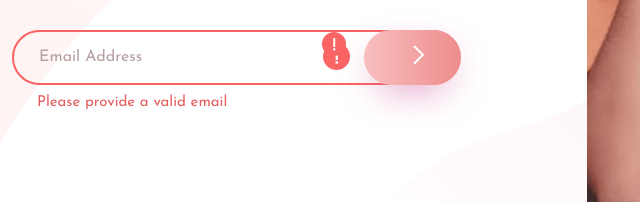
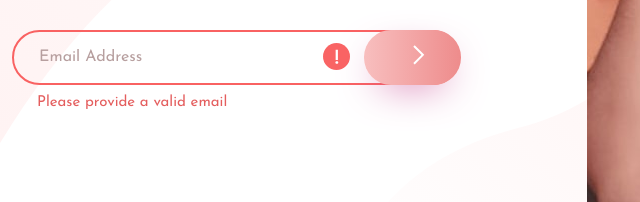
Before and after one commit to titocs/base-apparel-coming-soon-master, a plain HTML site: page index.html in a window 1280 px wide. Both pictures are taken after a click on the element 493 px from the left and 543 px from the top of the page. Shown: the part 487-689 px from the top of the page, 83-723 px from the left. Drawn offline with Linux system fonts and the light colour scheme.

Commit message:
Update index.html

```diff
--- a/index.html
+++ b/index.html
@@ -24,9 +24,7 @@
                 </div>
                 <div class="tombol">
                     <input type="text" value="Email Address" id="masukan" name="text1">
-                    <div class="error">
-                        <img src="images/icon-error.svg" alt="">
-                    </div>
+                    <div class="error"></div>
                     <div class="accept">
                         <img src="images/icon-arrow.svg" alt="">
                     </div>
```
